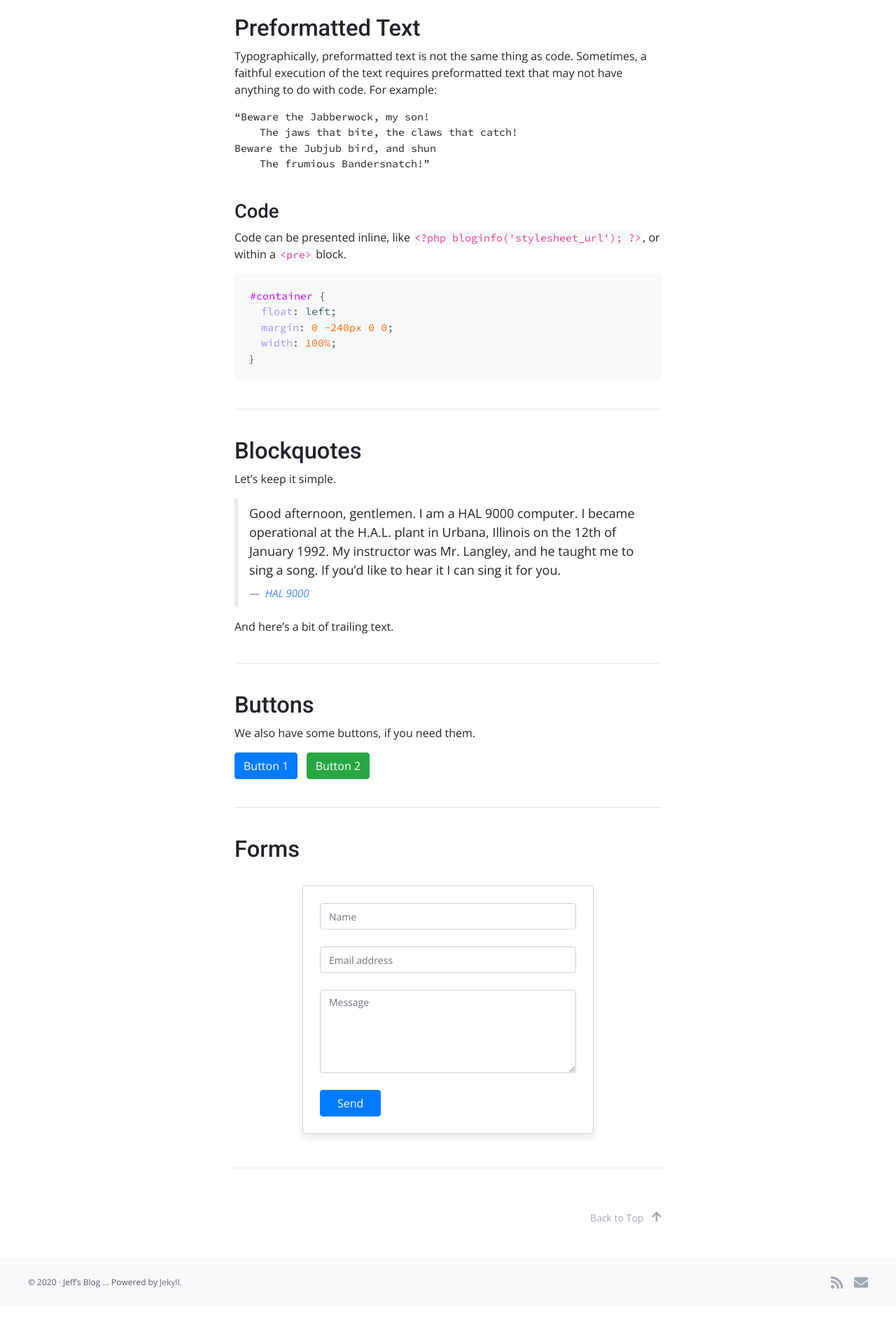
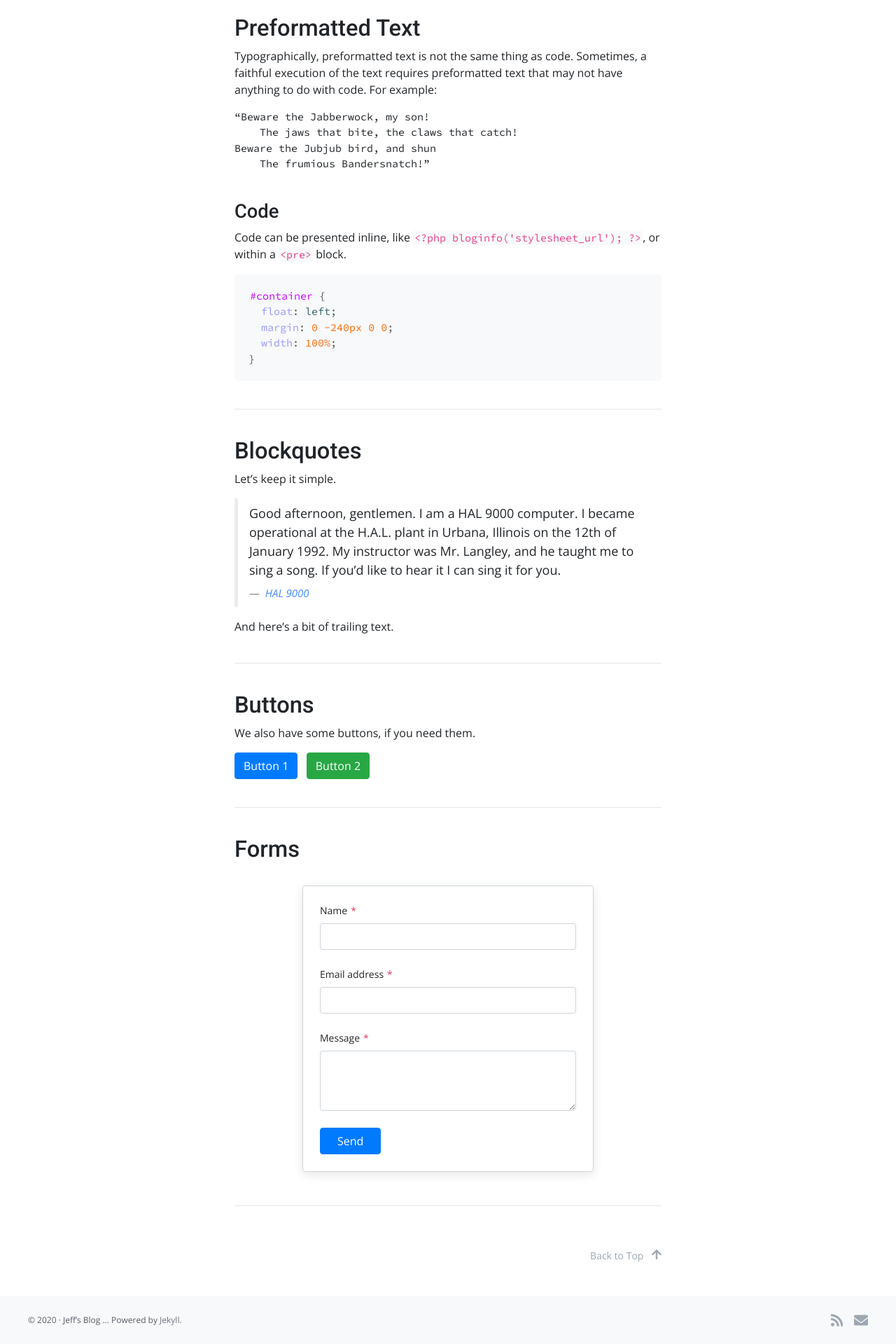
Before and after one commit to jefx07/jefx07.github.io, a Jekyll site: the page built from test_1.md, in a window 1280 px wide. Shown: the part 1950-3870 px from the top of the page at 70% size. Built offline with Jekyll 4.4.1, drawn with Linux system fonts in a browser that asks for light colours; before the commit the page ends 3816 px from its top, so only the background shows below that.

Commit message:
More form tweaks

```diff
--- a/_sass/site-custom.scss
+++ b/_sass/site-custom.scss
@@ -511,7 +511,7 @@ body {
 //
 
 // stylelint-disable selector-max-id
-#formspree {
+.formspree {
   max-width: 26rem;
   padding: 1.5rem;
   margin: 2rem auto 3rem;
@@ -519,10 +519,6 @@ body {
   border-radius: .25rem;
   //box-shadow: 0 0 16px 0 rgba(0, 0, 0, .1);
   box-shadow: 0 4px 15px 0 rgba(0, 0, 0, .1);
-
-  & ::placeholder {
-    //font-size: $font-size-sm;
-  }
 
   .btn {
     padding-right: 1.5rem;
@@ -533,14 +529,21 @@ body {
 
 .form-group {
   margin-bottom: 1.5rem;
+  font-size: $font-size-sm;
 }
 
 .form-control {
-  font-size: $font-size-sm;
+  //font-size: $font-size-sm;
 
   &:focus {
     box-shadow: 0 0 0 .1rem $input-btn-focus-color;
   }
+}
+
+.required {
+  display: inline-block;
+  padding-left: 5px;
+  color: #e13557;
 }
 
 // Back to Top
--- a/test_1.md
+++ b/test_1.md
@@ -161,18 +161,18 @@ We also have some buttons, if you need them.
 
 ## Forms
 
-<form id="formspree" accept-charset="utf-8" method="POST" action="https://formspree.io/YOUREMAILHERE">
+<form class="formspree" accept-charset="utf-8" method="POST" action="https://formspree.io/YOUREMAILHERE">
   <div class="form-group">
-    <label class="sr-only" for="inputName">Name</label>
-    <input id="inputName" class="form-control" type="text" name="name" placeholder="Name" required>
+    <label for="inputName">Name<span class="required">*</span></label>
+    <input id="inputName" class="form-control" type="text" name="name" required>
   </div>
   <div class="form-group">
-    <label class="sr-only" for="inputEmail">Email address</label>
-    <input id="inputEmail" class="form-control" type="email" name="_replyto" placeholder="Email address" required>
+    <label for="inputEmail">Email address<span class="required">*</span></label>
+    <input id="inputEmail" class="form-control" type="email" name="_replyto" required>
   </div>
   <div class="form-group">
-    <label class="sr-only" for="inputMessage">Message</label>
-    <textarea id="inputMessage" class="form-control" rows="5" name="message" placeholder="Message" required></textarea>
+    <label for="inputMessage">Message<span class="required">*</span></label>
+    <textarea id="inputMessage" class="form-control" rows="3" name="message" required></textarea>
   </div>
   <input type="hidden" name="_subject" value="Contact Form Submission!">
   <input type="text" name="_gotcha" aria-hidden="true" style="display:none">
```
